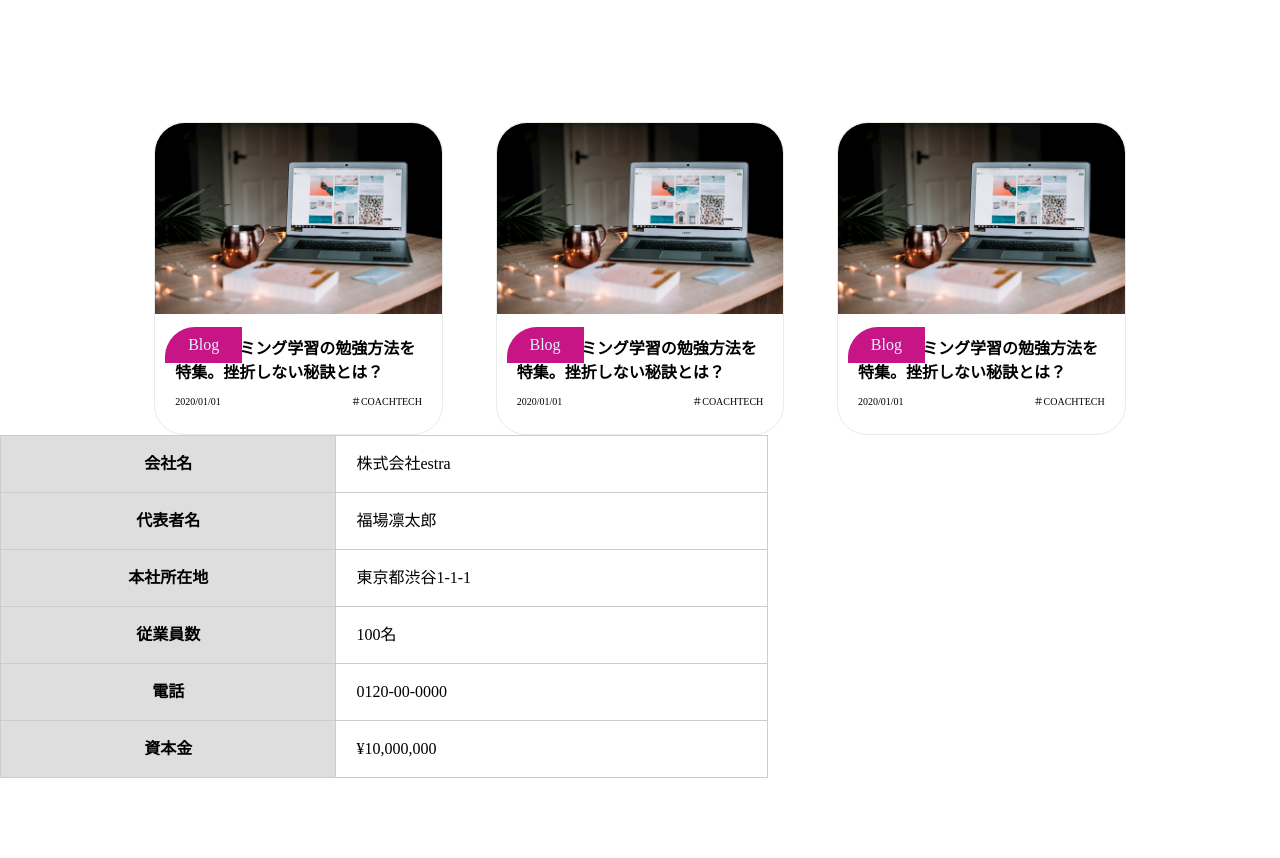
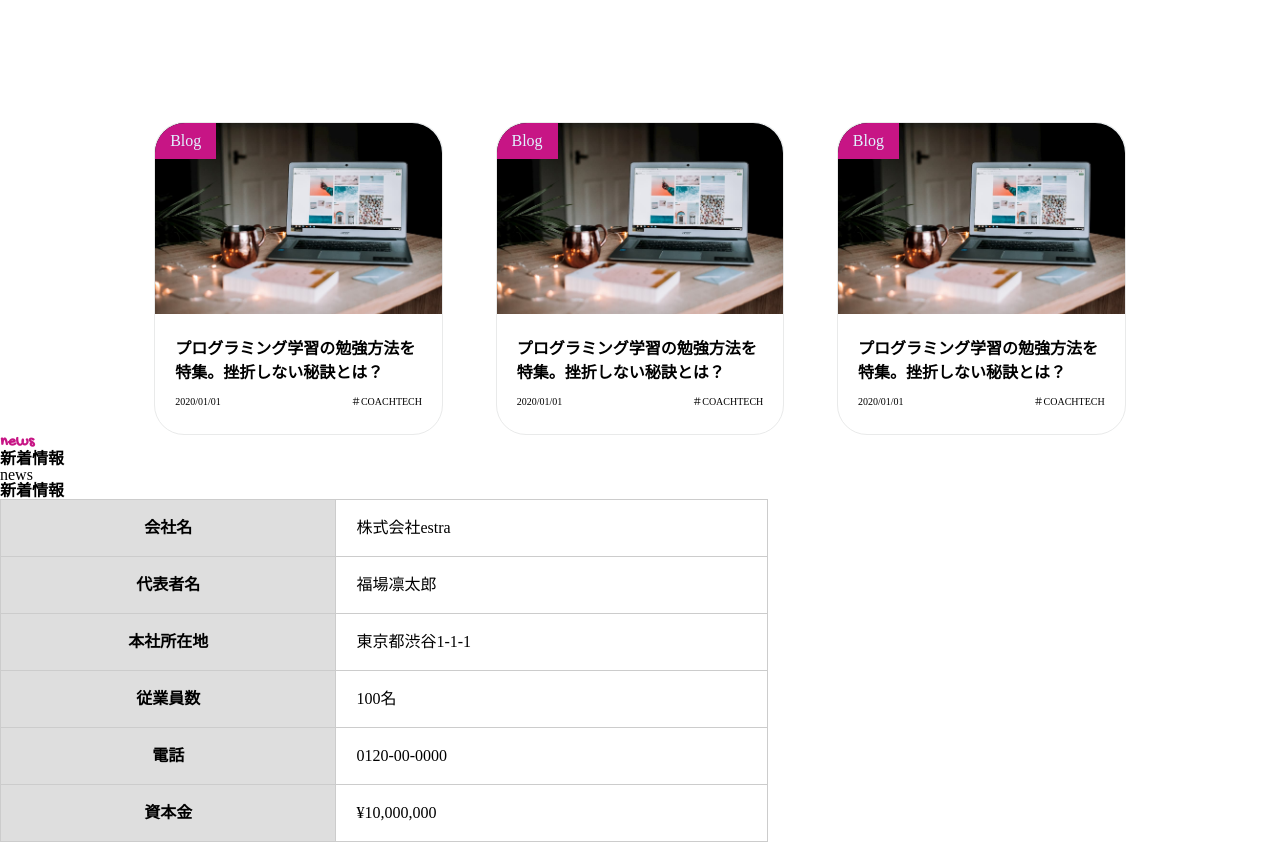
Before and after one commit to yomogi-tyannneru/20210713matsuda, a plain HTML site: page index.html in a window 1280 px wide. Shown: the part 1680-2538 px from the top of the page. Before the commit the page ends 2474 px from the top, so only its background shows below. Drawn offline with Linux system fonts and the light colour scheme.

Commit message:
修正 内容が分かるコミットメッセージ

```diff
--- a/css/style.css
+++ b/css/style.css
@@ -118,6 +118,7 @@ img {
   height: auto;
 }
 .card {
+  position: relative;
   width: 28%;
   cursor: pointer;
   border: 1px solid #e9eaea;
@@ -132,7 +133,6 @@ img {
   font-size: 100%;
 }
 .content-img {
-  position: relative;
   padding: 0 0;
   text-align: center;
   background: #e1f3ff;
@@ -140,6 +140,7 @@ img {
 }
 .blogbox {
   position: absolute;
+  top: 0;
 }
 .blogtext {
   height: 120%;
@@ -149,24 +150,30 @@ img {
 .box {
   width: 80%;
   padding: 10px;
-  margin: 10px;
   background: #c71585;
   border-radius: 30px 0 0 0;
-  top: 70%;
 }
 .date {
   font-size: 10px;
   margin-top: 5px;
 }
 .date2 {
-  display:flex;
+  display: flex;
   justify-content: space-between;
 }
 
+.Company {
+  display: flex;
+  justify-content: center;
+  flex-direction: column;
+}
+.news {
+  font-family: "Gochi Hand", cursive;
+  color: #c71585;
+}
 table {
   width: 60%;
   border-collapse: collapse;
-  justify-content: center;
 }
 table th,
 table td {
--- a/index.html
+++ b/index.html
@@ -135,7 +135,13 @@
       </div>
     </div>
 
+    <Company class="Company">
+
+    <h2 class="news">news</h2>
+    <h2>新着情報</h2>
     <table>
+      <p>news</p>
+      <h2>新着情報</h2>
       <tr>
         <th>会社名</th>
         <td>株式会社estra</td>
@@ -161,6 +167,7 @@
         <td>¥10,000,000</td>
       </tr>
     </table>
+    </Company>
 
 
 
```
